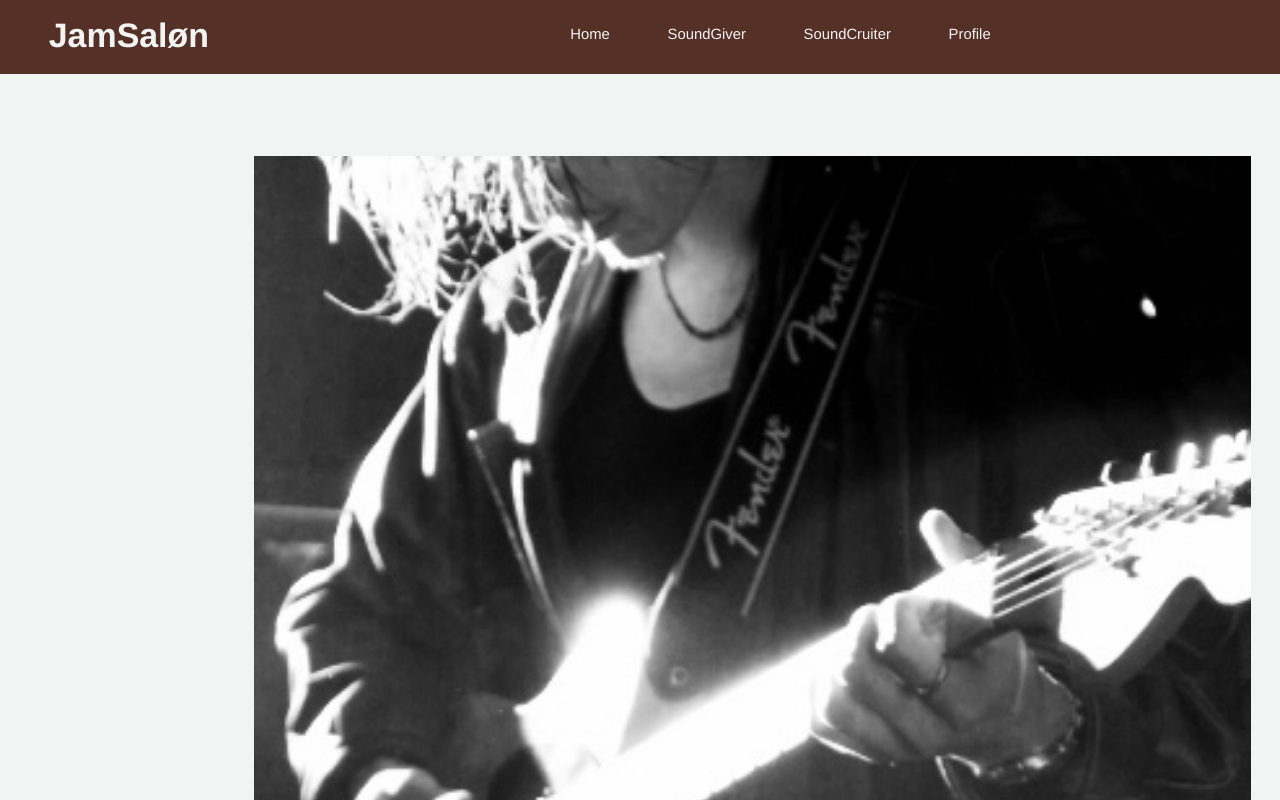
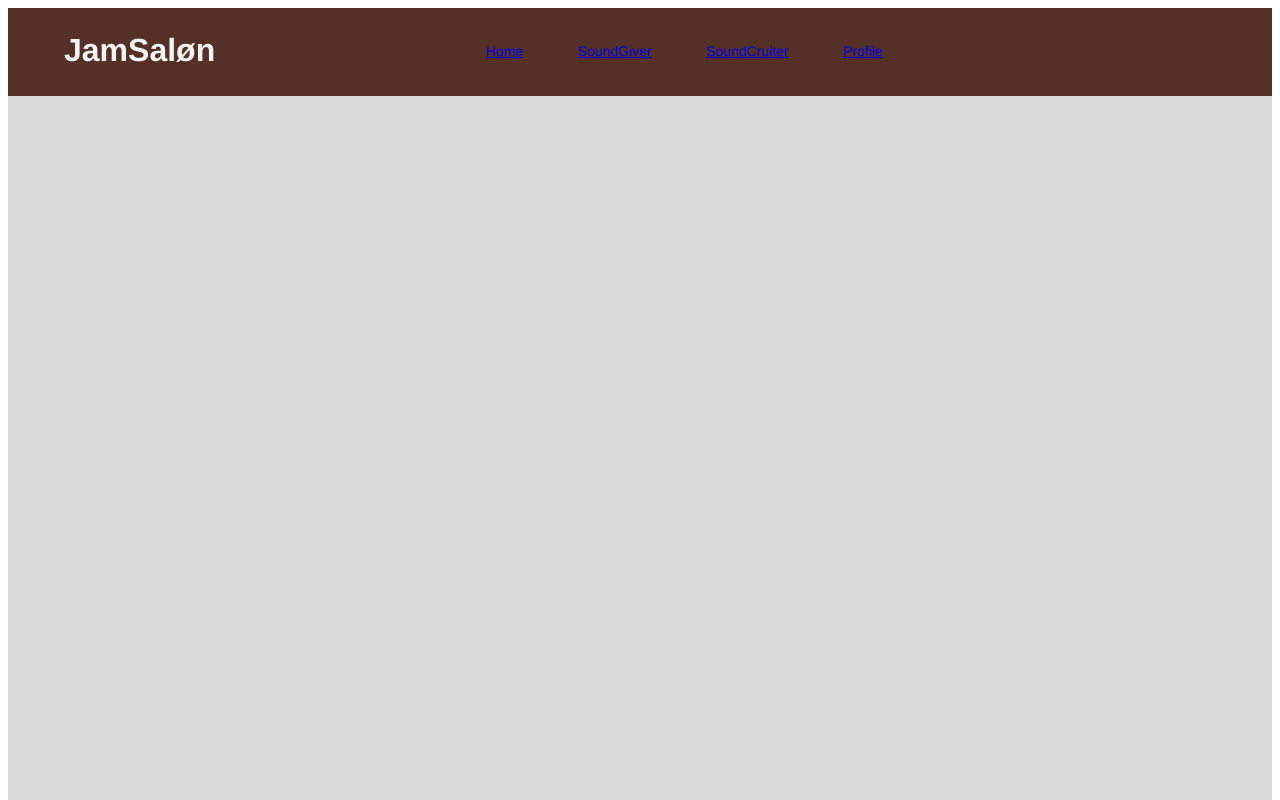
Before and after one commit to Neilruaa/JamSalon, a plain HTML site: page JamSalon/Website/Offer/index.html in a window 1280 px wide. Shown: the top 800 px of the page. Drawn offline with Linux system fonts and the light colour scheme.

Commit message:
Update style.css

```diff
--- a/JamSalon/Website/Offer/style.css
+++ b/JamSalon/Website/Offer/style.css
@@ -1,13 +1,3 @@
-body{
-    zoom: 106%;
-    overflow-x: hidden;
-    margin-left: -10px;
-    margin-right: -10px;
-    margin-top: -10px;
-    margin-bottom: -40px;
-    scroll-behavior: smooth;
-  }
-
 .offer {
   background-color: #f2f4f3;
   display: flex;
@@ -52,7 +42,7 @@ body{
 }
 
 .offer .overlap-group {
-    height: 80px;
+  height: 157px;
   background-image: url(./img/header-BG.svg);
   background-size: 100% 100%;
   background-color: var(--brown);;
@@ -113,7 +103,7 @@ body{
   position: absolute;
   width: 550px;
   top: 9px;
-    left: 492px;
+  left: 422px;
   font-family: "Lexend Deca-Medium", Helvetica;
   font-weight: 500;
   color: var(--lighter);
@@ -125,13 +115,11 @@ body{
 
 .offer .rectangle {
   position: absolute;
-    width: 940px;
-    height: 1088px;
-    top: 157px;
-    left: 250px;
-    background-image: url(../img/IMG_9872.jpg);
-    background-size: cover;
-    background-position: center;
+  width: 1440px;
+  height: 1388px;
+  top: 88px;
+  left: 0;
+  background-color: #d9d9d9;
 }
 
 .offer .text-wrapper-2 {
@@ -145,7 +133,6 @@ body{
   font-size: 128px;
   letter-spacing: 0;
   line-height: normal;
-    margin-left: 210px;
 }
 
 .offer .instrument-genre {
@@ -159,9 +146,18 @@ body{
   font-size: 64px;
   letter-spacing: 0;
   line-height: normal;
-    margin-left: 210px;
 }
-  a {
-    color: inherit;
-    text-decoration: none;
+
+.offer .menu {
+  transition: transform 0.3s ease-in-out;
 }
+
+.offer .home-about:hover {
+  transform: scale(1.1);
+}
+
+.offer .sound-giver:hover,
+.offer .sound-cruiter:hover,
+.offer .profile:hover {
+  transform: scale(1);
+}
```
Lines whose indentation alone changed are shown as unchanged.
